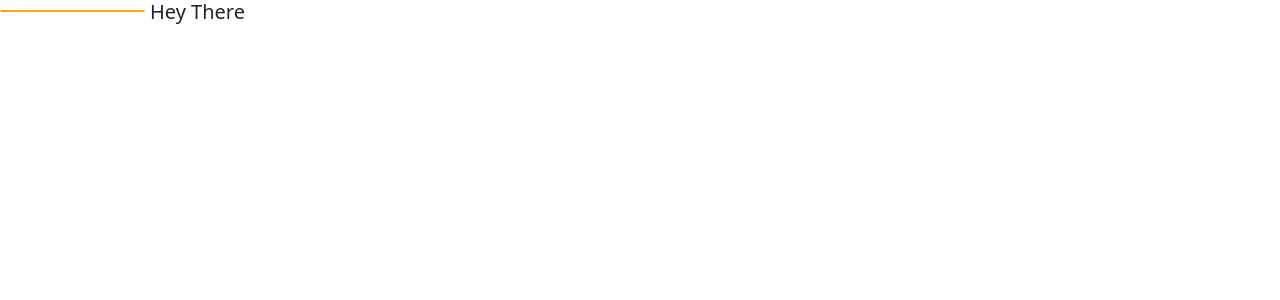
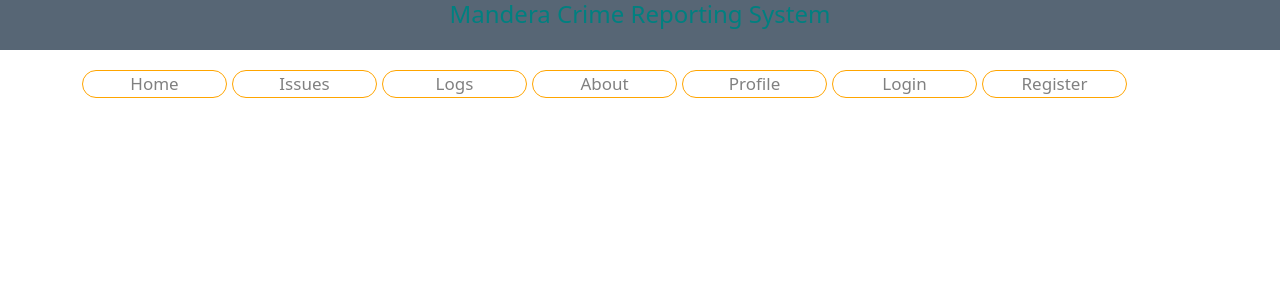
Before and after one commit to OkothPius/CRS, a Django app: page /crime/home/ in a window 1280 px wide. Before the commit the part shown is almost empty. Shown: the top 300 px of the page. Run offline with Django 3.2, Linux system fonts and the light colour scheme.

Commit message:
feat: modify

```diff
--- a/crime/templates/crime/base.html
+++ b/crime/templates/crime/base.html
@@ -10,13 +10,26 @@
 	<title>Crime Report System</title>
 </head>
 <body>
-	<nav>
-		<ul>
-			<li><a href="#"></a> </li>
-		</ul>
-	</nav>
+	<div class="header">
+		<h4>Mandera Crime Reporting System</h4>
+	</div>
+	<div class="container">
+		<nav>
+			<ul class="float-right">
+				<li><a href="#">Home</a> </li>
+				<li><a href="#">Issues</a> </li>
+				<li><a href="#">Logs</a> </li>
+				<li><a href="#">About</a> </li>
+			</ul>
 
-
-	{% block content %}{% endblock content%}
+			<!-- Authentication -->
+			<ul class="float-left">
+				<li><a href="#">Profile</a> </li>
+				<li><a href="#">Login</a> </li>
+				<li><a href="#">Register</a> </li>
+			</ul>
+		</nav>
+	</div>
+	<!-- {% block content %}{% endblock content%} -->
 </body>
 </html>
```
